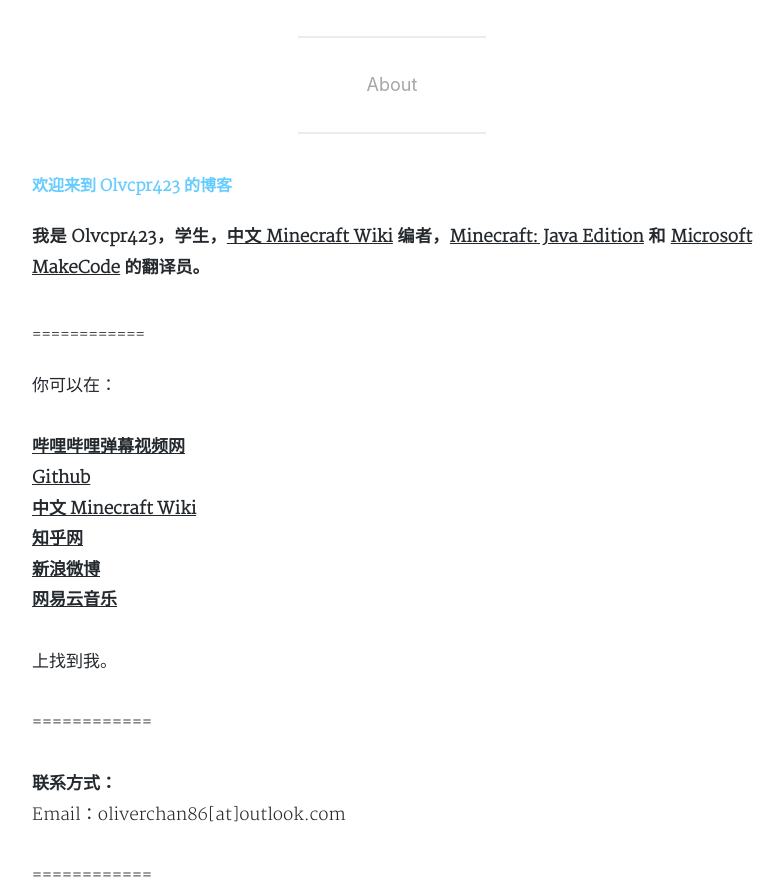
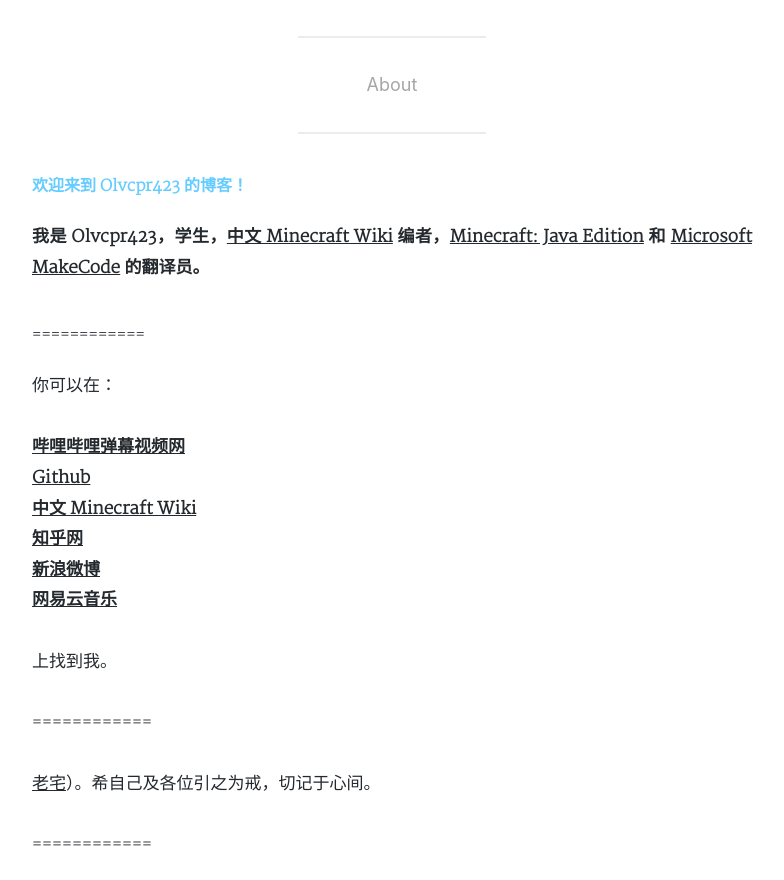
Before and after one commit to Olvcpr423/Olvcpr423.github.io, a Jekyll site: the page built from about.html, in a window 1280 px wide and 1400 px high, cut to the strip 464-1344 px from the top of the window. Shown: the whole strip, without its empty margins (248-1032 px from the left). Built offline with Jekyll 4.4.1, drawn with Linux system fonts in a browser that asks for light colours; nearby versions of some CDN libraries; a style sheet for code colours, icons or effects is not loaded.

Commit message:
add 老宅装逼指西

```diff
--- a/about.html
+++ b/about.html
@@ -10,7 +10,7 @@ tags: About 关于
 
   <font color="#66ccff">
     <b>
-      欢迎来到 Olvcpr423 的博客
+      欢迎来到 Olvcpr423 的博客！
     </b>
   </font>
 <br>
@@ -49,6 +49,12 @@ tags: About 关于
 ============
   <br>
   <br>
+  <a href ='https://www.zhihu.com/question/367629230/answer/986483568>点此</a>阅读《装 逼 指 西》（将重定向到知乎网，答案作者：<a href ='https://www.zhihu.com/people/lao-zhai-55-93'>老宅</a>）。希自己及各位引之为戒，切记于心间。
+  <br>
+  <br>
+============
+  <br>
+  <br>
   <b>
   联系方式：
   </b>
```
